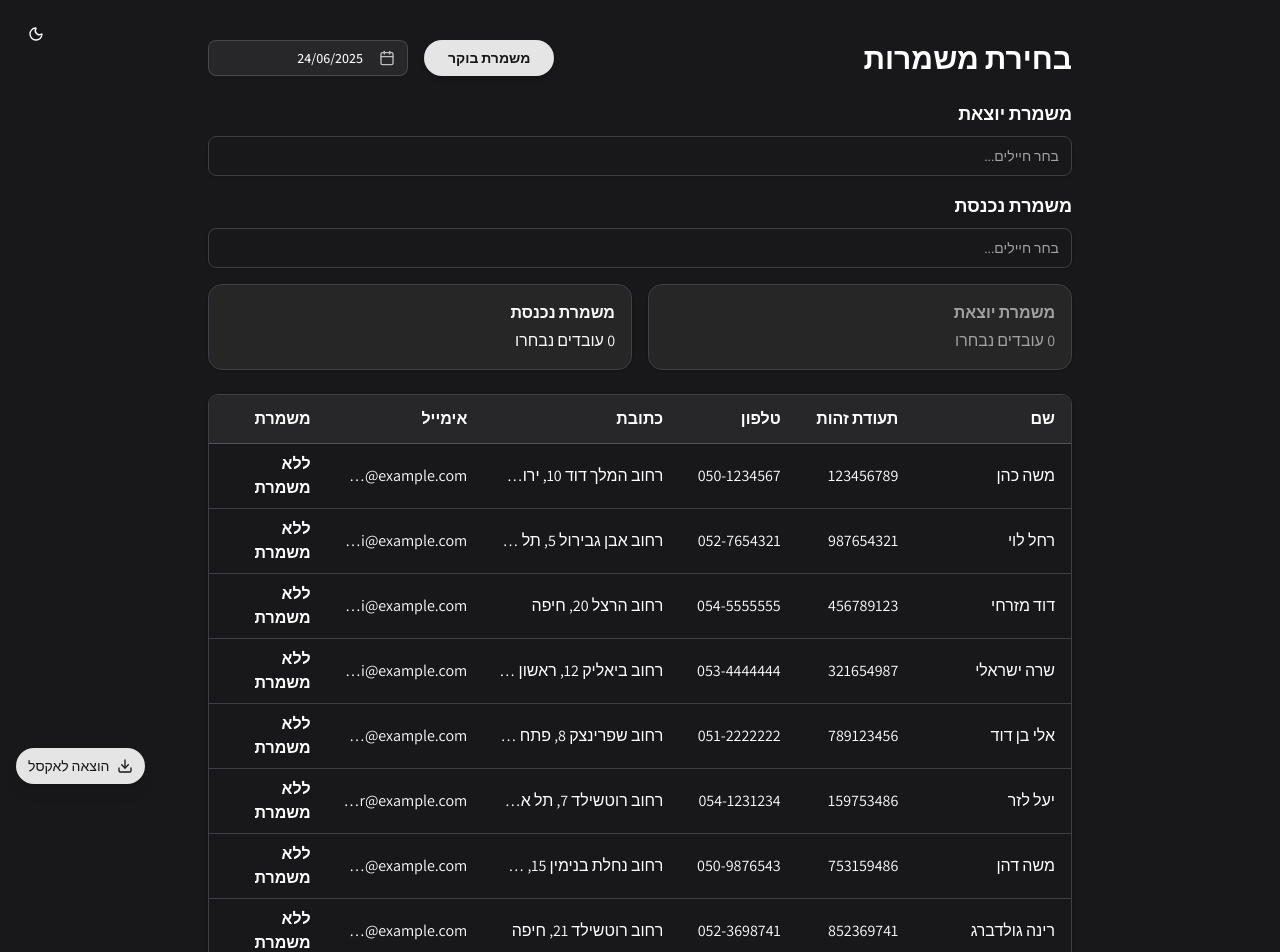
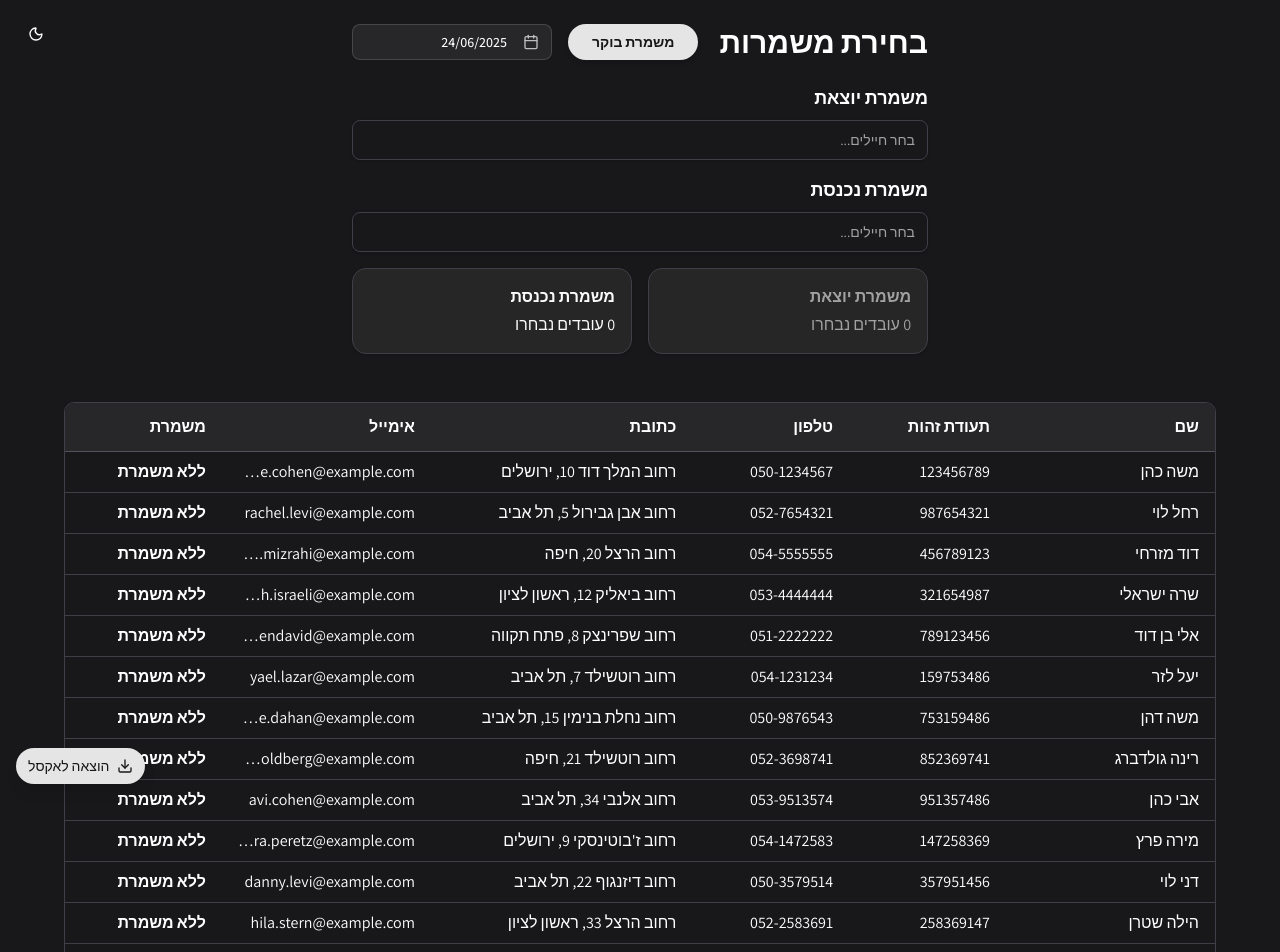
Before and after one commit to morlevi836/excel-shifts, a React (Vite) app: page / in a window 1280 px wide. Shown: the top 952 px of the page. Built offline with nearby package versions, Linux system fonts and the light colour scheme.

Commit message:
style: mobile

```diff
--- a/src/App.tsx
+++ b/src/App.tsx
@@ -44,9 +44,9 @@ function App() {
   return (
     <div
       dir="rtl"
-      className="relative mx-auto flex min-h-screen w-full max-w-4xl flex-col items-center bg-white px-4 py-10 text-right text-black dark:bg-zinc-900 dark:text-white"
+      className="relative flex min-h-screen w-full flex-col bg-white px-4 py-6 text-right text-black sm:px-8 md:px-12 lg:px-16 dark:bg-zinc-900 dark:text-white"
     >
-      <div className="w-full">
+      <div className="mx-auto w-1/2 max-sm:mx-0 max-sm:w-full">
         <ThemeToggle />
 
         {/* Header */}
@@ -136,11 +136,13 @@ function App() {
       </div>
 
       {/* Table */}
-      <ShiftTable
-        people={people}
-        todayShiftIds={todayShift}
-        yesterdayShiftIds={yesterdayShift}
-      />
+      <div className="mt-6 w-full overflow-x-auto">
+        <ShiftTable
+          people={people}
+          todayShiftIds={todayShift}
+          yesterdayShiftIds={yesterdayShift}
+        />
+      </div>
 
       {/* Floating Download Button */}
       <Button
```
Also changed, not shown: src/index.css (line endings or trailing spaces).
